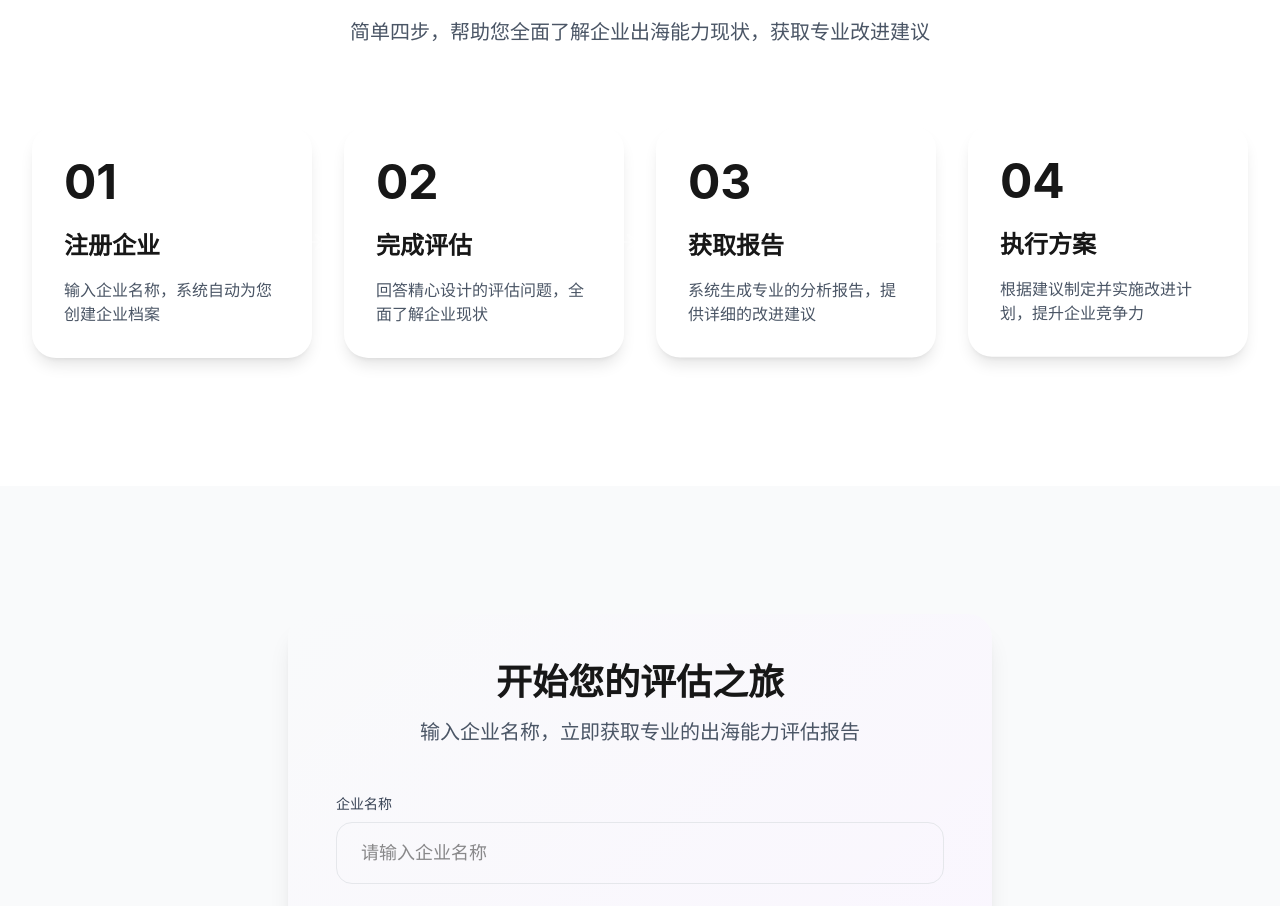
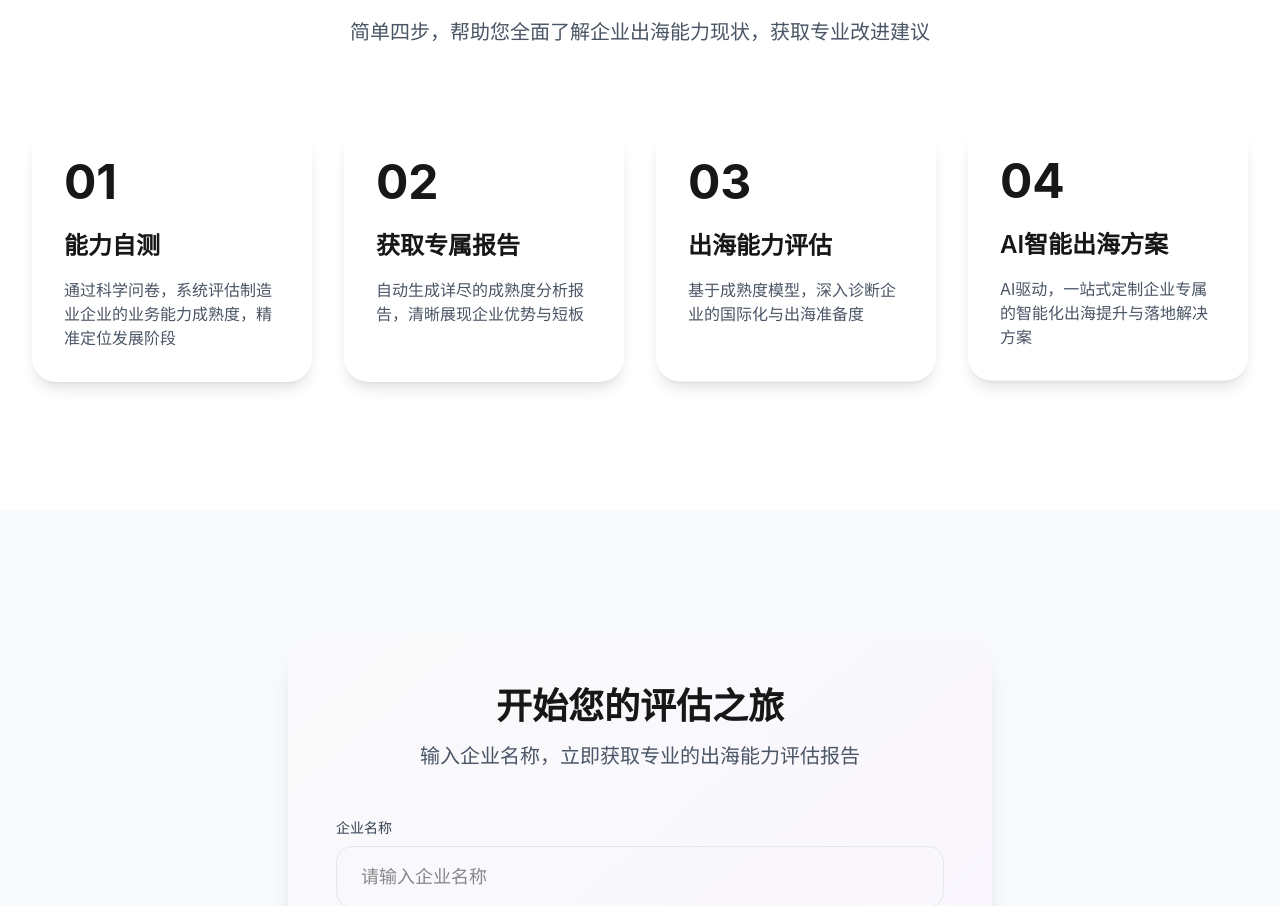
Before and after one commit to x-255/global_expansion_demo, a Next.js app: page / in a window 1280 px wide. Shown: the part 1686-2592 px from the top of the page. Built offline with nearby package versions, Linux system fonts and the light colour scheme.

Commit message:
🦄 refactor: 首页文案+样式调整

```diff
--- a/src/app/page.tsx
+++ b/src/app/page.tsx
@@ -51,23 +51,23 @@ export default function Home() {
   const steps = [
     {
       number: '01',
-      title: '注册企业',
-      description: '输入企业名称，系统自动为您创建企业档案'
+      title: '能力自测',
+      description: '通过科学问卷，系统评估制造业企业的业务能力成熟度，精准定位发展阶段'
     },
     {
       number: '02',
-      title: '完成评估',
-      description: '回答精心设计的评估问题，全面了解企业现状'
+      title: '获取专属报告',
+      description: '自动生成详尽的成熟度分析报告，清晰展现企业优势与短板'
     },
     {
       number: '03',
-      title: '获取报告',
-      description: '系统生成专业的分析报告，提供详细的改进建议'
+      title: '出海能力评估',
+      description: '基于成熟度模型，深入诊断企业的国际化与出海准备度'
     },
     {
       number: '04',
-      title: '执行方案',
-      description: '根据建议制定并实施改进计划，提升企业竞争力'
+      title: 'AI智能出海方案',
+      description: 'AI驱动，一站式定制企业专属的智能化出海提升与落地解决方案'
     }
   ]
 
@@ -145,13 +145,13 @@ export default function Home() {
                 简单四步，帮助您全面了解企业出海能力现状，获取专业改进建议
               </p>
             </div>
-            <div className="grid grid-cols-1 md:grid-cols-2 lg:grid-cols-4 gap-8">
+            <div className="grid grid-cols-1 md:grid-cols-2 lg:grid-cols-4 gap-8 items-stretch">
               {steps.map((step, index) => (
-                <div key={index} className="relative animate-float" style={{animationDelay: `${index * 0.2}s`}}>
-                  <div className="bg-white rounded-3xl p-8 shadow-lg hover:shadow-xl transition-shadow">
+                <div key={index} className="relative animate-float h-full" style={{animationDelay: `${index * 0.2}s`}}>
+                  <div className="bg-white rounded-3xl p-8 shadow-lg hover:shadow-xl transition-shadow h-full flex flex-col">
                     <div className="text-5xl font-bold text-primary/20 mb-6">{step.number}</div>
                     <h3 className="text-2xl font-semibold mb-4">{step.title}</h3>
-                    <p className="text-gray-600">{step.description}</p>
+                    <p className="text-gray-600 flex-1">{step.description}</p>
                   </div>
                   {index < steps.length - 1 && (
                     <div className="hidden lg:block absolute top-1/2 -right-4 transform -translate-y-1/2">
```
